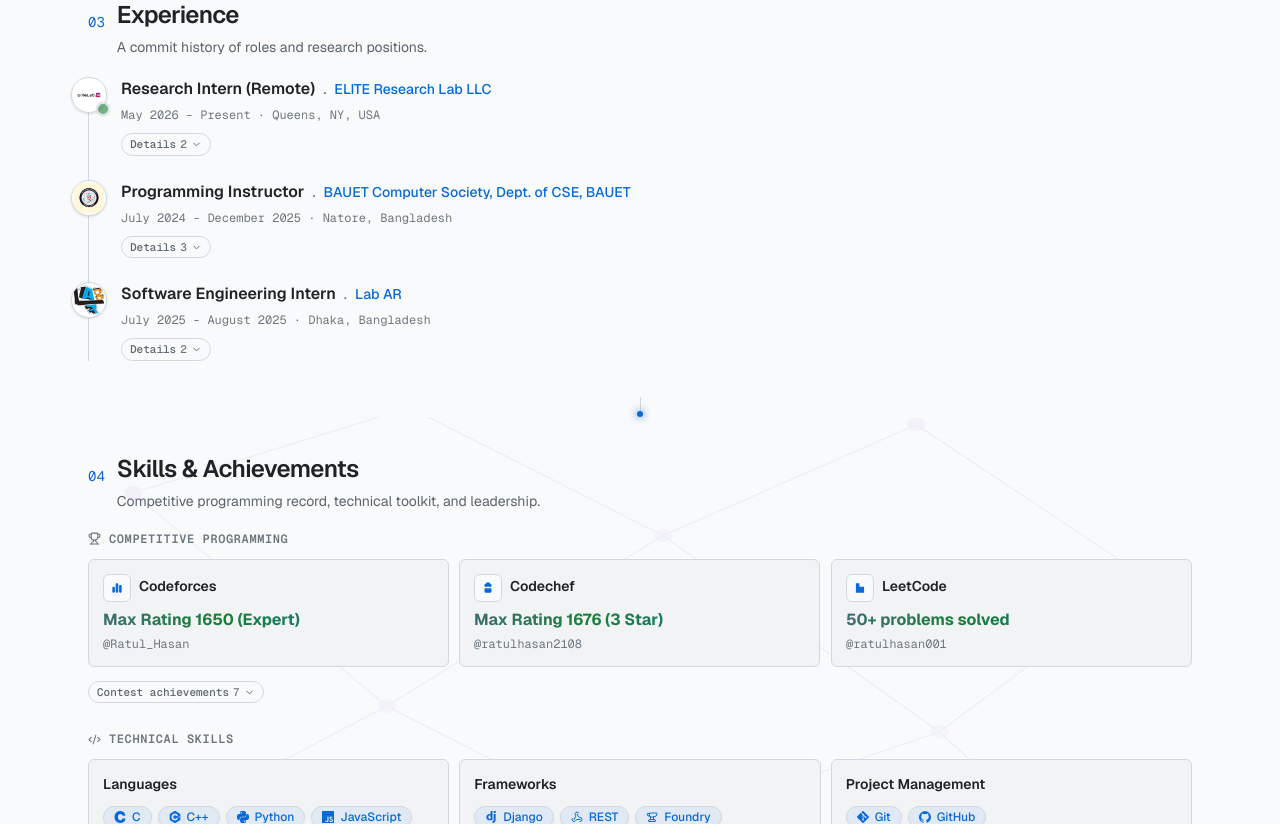
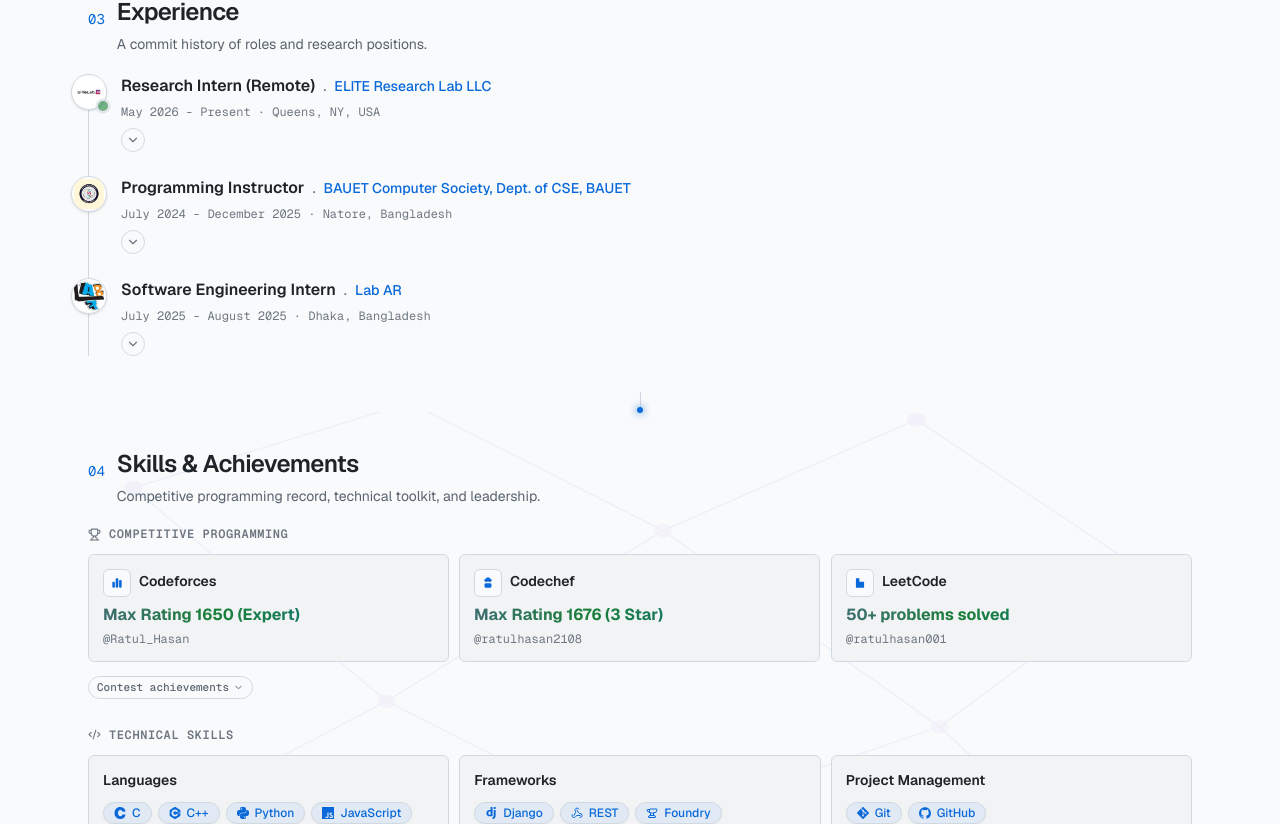
Before and after one commit to ratulhasan001/portfolio, a Next.js app: page / in a window 1280 px wide. Shown: the part 1976-2800 px from the top of the page. Built offline with nearby package versions, Linux system fonts and the light colour scheme.

Commit message:
updated buttons

```diff
--- a/src/components/disclosure.tsx
+++ b/src/components/disclosure.tsx
@@ -8,49 +8,76 @@
  * Collapsed-by-default detail panel. Cards render their headline facts
  * inline and tuck everything else behind this toggle so a section reads
  * as a scannable list on first load.
+ *
+ * With no `label`, the trigger is a bare chevron button — the right weight
+ * for per-item cards, where a worded button would repeat down the page.
+ * Pass a `label` for section-level toggles that need naming.
  */
 export function Disclosure({
-  label = "Details",
+  label,
   openLabel,
-  count,
+  title = "Show details",
   children,
   className = "",
 }: {
   label?: string;
   openLabel?: string;
-  count?: number;
+  /** Tooltip / screen-reader name for the icon-only trigger. */
+  title?: string;
   children: React.ReactNode;
   className?: string;
 }) {
   const [open, setOpen] = useState(false);
   const panelId = useId();
 
-  return (
-    <div className={className}>
-      <button
-        type="button"
-        aria-expanded={open}
-        aria-controls={panelId}
-        onClick={(e) => {
   // Cards are often wrapped in a link — keep the toggle local.
+  const toggle = (e: React.MouseEvent) => {
     e.preventDefault();
     e.stopPropagation();
     setOpen((v) => !v);
-        }}
-        className="mono inline-flex items-center gap-1 rounded-full border border-border-muted bg-canvas px-2 py-0.5 text-[11px] font-medium text-fg-muted transition-colors hover:border-accent/50 hover:text-accent"
-      >
-        {open ? openLabel ?? "Less" : label}
-        {typeof count === "number" && !open && (
-          <span className="text-fg-subtle">{count}</span>
-        )}
+  };
+
+  const chevron = (
     <motion.span
       animate={{ rotate: open ? 180 : 0 }}
       transition={{ duration: 0.2, ease: "easeOut" }}
       className="flex"
     >
-          <ChevronDown size={11} />
+      <ChevronDown size={label ? 11 : 14} />
     </motion.span>
+  );
+
+  return (
+    <div className={className}>
+      {label ? (
+        <button
+          type="button"
+          aria-expanded={open}
+          aria-controls={panelId}
+          onClick={toggle}
+          className="mono inline-flex items-center gap-1 rounded-full border border-border-muted bg-canvas px-2 py-0.5 text-[11px] font-medium text-fg-muted transition-colors hover:border-accent/50 hover:text-accent"
+        >
+          {open ? openLabel ?? "Less" : label}
+          {chevron}
         </button>
+      ) : (
+        <motion.button
+          type="button"
+          aria-expanded={open}
+          aria-controls={panelId}
+          aria-label={open ? "Hide details" : title}
+          title={open ? "Hide details" : title}
+          onClick={toggle}
+          whileTap={{ scale: 0.9 }}
+          className={`flex h-6 w-6 items-center justify-center rounded-full border transition-colors ${
+            open
+              ? "border-accent/40 bg-accent/10 text-accent"
+              : "border-border-muted bg-canvas text-fg-subtle hover:border-accent/40 hover:bg-accent/[0.06] hover:text-accent"
+          }`}
+        >
+          {chevron}
+        </motion.button>
+      )}
 
       <AnimatePresence initial={false}>
         {open && (
--- a/src/components/education-section.tsx
+++ b/src/components/education-section.tsx
@@ -66,7 +66,7 @@
             </p>
 
             {edu.detail && (
-              <Disclosure label="Thesis" className="mt-2">
+              <Disclosure title="Show thesis" className="mt-2">
                 <p className="text-sm leading-relaxed text-fg-muted">
                   {edu.detail}
                 </p>
--- a/src/components/experience-section.tsx
+++ b/src/components/experience-section.tsx
@@ -56,11 +56,7 @@
               {exp.period} · {exp.location}
             </p>
 
-            <Disclosure
-              label="Details"
-              count={exp.bullets.length}
-              className="mt-2"
-            >
+            <Disclosure title="Show role details" className="mt-2">
               <ul className="space-y-1.5 text-sm text-fg-muted">
                 {exp.bullets.map((b) => (
                   <li key={b} className="flex gap-2">
--- a/src/components/projects-section.tsx
+++ b/src/components/projects-section.tsx
@@ -55,11 +55,7 @@
               </span>
             </div>
 
-            <Disclosure
-              label="Details"
-              count={project.tools.length}
-              className="mt-2"
-            >
+            <Disclosure title="Show project details" className="mt-2">
               <p className="text-sm leading-relaxed text-fg-muted">
                 {project.description}
               </p>
--- a/src/components/research-section.tsx
+++ b/src/components/research-section.tsx
@@ -35,7 +35,7 @@
 
           <p className="mono mt-1 text-xs text-fg-subtle">{pub.date}</p>
 
-          <Disclosure label="Details" className="mt-2">
+          <Disclosure title="Show publication details" className="mt-2">
             <p className="flex items-start gap-1.5 text-xs text-fg-muted">
               <Users size={12} className="mt-0.5 shrink-0" />
               {pub.authors}
--- a/src/components/skills-section.tsx
+++ b/src/components/skills-section.tsx
@@ -130,7 +130,6 @@
         <Disclosure
           label="Contest achievements"
           openLabel="Hide achievements"
-          count={achievements.length}
           className="mt-3"
         >
         <StaggerGroup margin="0px" className="grid gap-2.5 sm:grid-cols-2">
@@ -211,12 +210,7 @@
             Leadership &amp; Volunteering
           </h3>
         </PopIn>
-        <Disclosure
-          label="Roles"
-          openLabel="Hide roles"
-          count={leadership.reduce((n, e) => n + e.roles.length, 0)}
-          className="mt-1"
-        >
+        <Disclosure label="Roles" openLabel="Hide roles" className="mt-1">
         <StaggerGroup margin="0px" className="grid gap-2.5 sm:grid-cols-2">
           {leadership.map((entry) =>
             entry.roles.length > 1 ? (
```
Lines whose indentation alone changed are shown as unchanged.
